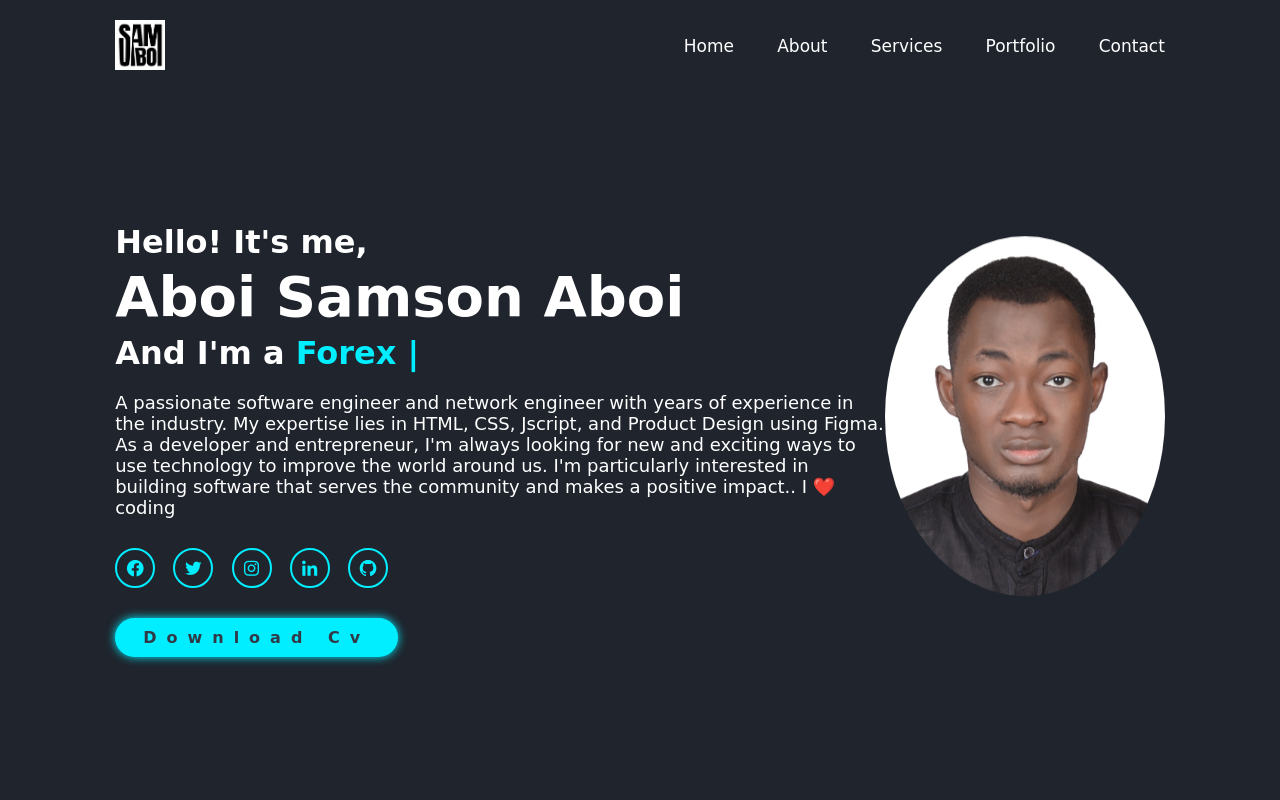
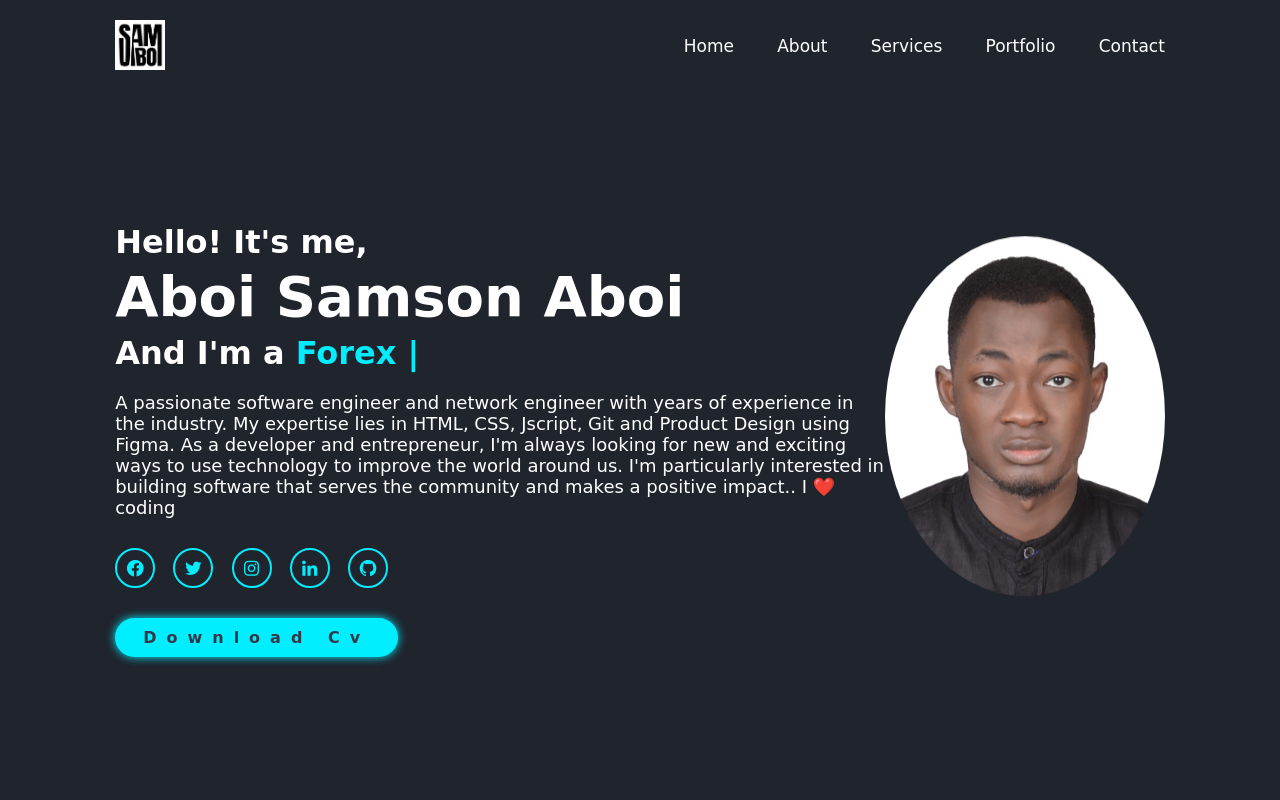
Before and after one commit to aboisam/myportfolio, a plain HTML site: page index.html in a window 1280 px wide. Shown: the top 800 px of the page. Drawn offline with nearby package versions, Linux system fonts and the light colour scheme; a web font is replaced by a local one.

Commit message:
Update index.html

```diff
--- a/index.html
+++ b/index.html
@@ -36,7 +36,7 @@
         <h1>Aboi Samson Aboi</h1>
         <h3>And I'm a <span class="multiple-text"></span></h3>
         <p>A passionate software engineer and network engineer with years of experience in the industry.
-             My expertise lies in HTML, CSS, Jscript, and Product Design using Figma.
+             My expertise lies in HTML, CSS, Jscript,  Git and Product Design using Figma.
              As a developer and entrepreneur, I'm always looking for new and exciting ways to use technology to improve the world around us. I'm particularly interested in building software that serves the community and makes a positive impact.. I ❤️ coding </p>
         <div class="social-media">
         <a href="https://www.facebook.com/aboi.samson" target="_blank"><i class='bx bxl-facebook-circle' ></i></a>
```
